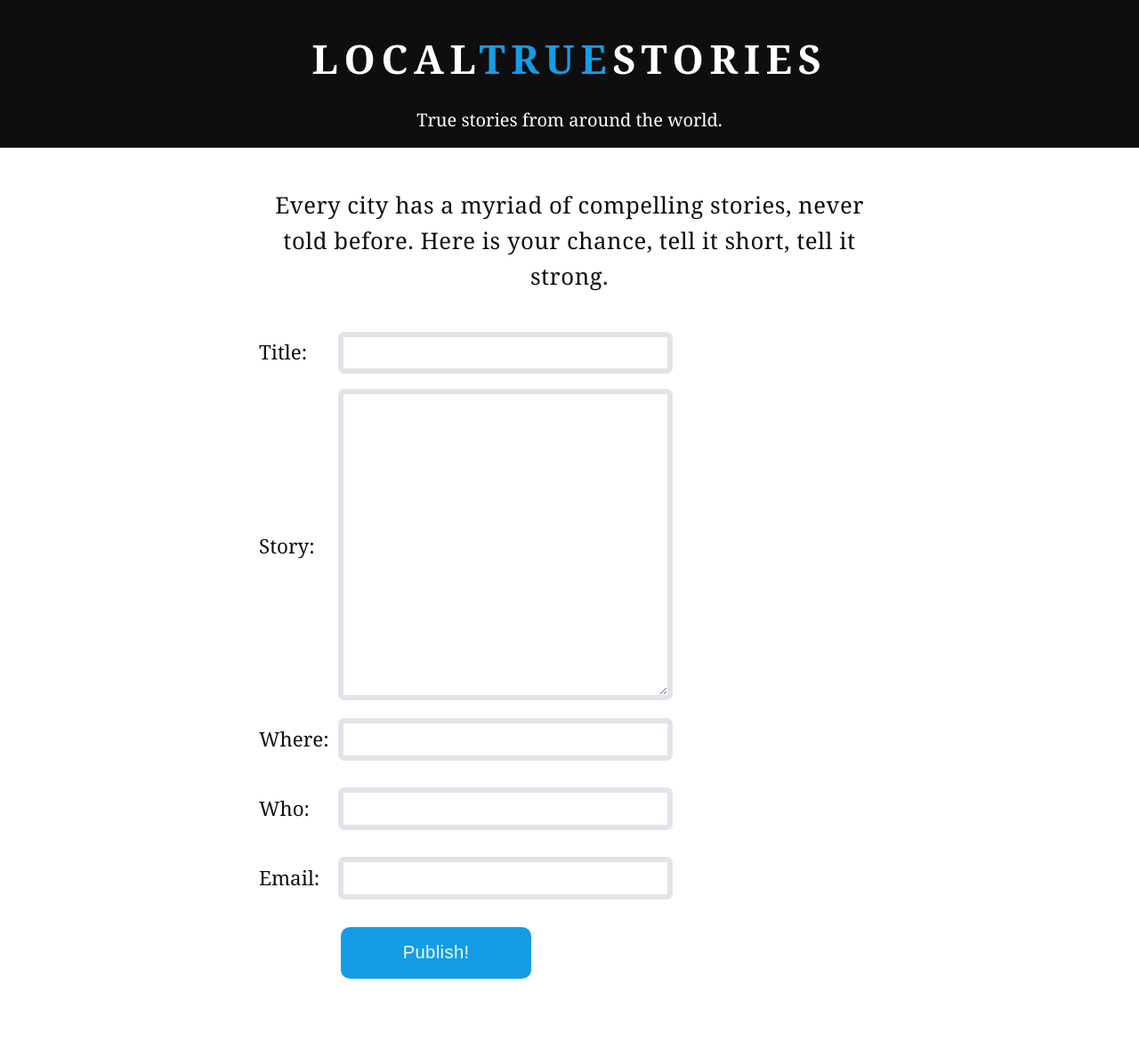
After one commit to sirob/stories, a Flask app: page /submit in a window 1280 px wide. The commit adds this page. Shown: the whole page at 89% size. Run offline with Flask 2, Linux system fonts and the light colour scheme.

Commit message:
stories project

```diff
--- a/app/forms.py
+++ b/app/forms.py
@@ -1,6 +1,12 @@
 from flask.ext.wtf import Form
-from wtforms import TextField, BooleanField, TextAreaField
-from wtforms.validators import Required, Length
+from wtforms import TextField, TextAreaField
+from wtforms.validators import Required, Length, Email
+import datetime
 
 class PostForm(Form):
-	post = TextField('post', validators = [Required()])
+	title = TextField('title', validators = [Required(), Length(min = 1, max = 140)])
+	body = TextAreaField('body', validators = [Required(), Length(min = 100, max = 1800)])
+	location = TextField('location', validators = [Length(min = 2, max = 64)])
+	timestamp = datetime.datetime.utcnow()
+	pseudonym = TextField('pseudonym', validators = [Required(), Length(min = 1, max = 64)])
+	email = TextField('email', validators = [Email(), Required(), Length(min = 5, max = 120)])
--- a/app/models.py
+++ b/app/models.py
@@ -3,9 +3,9 @@ from app import db
 class Story(db.Model):
 	id = db.Column(db.Integer, primary_key = True)
 	title = db.Column(db.String(140), unique = True)
-	body = db.Column(db.Text(1400))
+	body = db.Column(db.Text(1800))
 	location = db.Column(db.String(64))
-	#timestamp = db.Column(db.DateTime)
+	timestamp = db.Column(db.DateTime)
 	pseudonym = db.Column(db.String(64), unique = True)
 	email = db.Column(db.String(120), unique = True)
 
--- a/app/static/style.css
+++ b/app/static/style.css
@@ -1,9 +1,222 @@
+@media all {
+
 body {
-	 font-size: 100%;
-	 font-family: Georgia, serif;
-	 line-height: 150%;
-	}
+	font-family: Georgia, serif;
+	font-size: 100%;
+	line-height: 140%;
+	background-color: #ffffff;
+	color: #0f0e0e;
+	border-width: 0;
+	margin: 0;
+	padding-bottom: 3em;
+
+}
+
+p {
+	text-align: left;
+	font-size: 125%;
+	line-height: 155%;
+	letter-spacing: 0.02em;
+
+}
+
+h1 {
+	margin-bottom: 1.25em;
+	margin-top: 1.75em;
+	font-size: 220%;
+	line-height: 105%;
+}
+
+
+.title {
+	margin: auto;
+	width: 55%;
+}
+
+header {
+	background: #0f0e0e;
+	color: #ffffff;
+	display: block;
+	padding-top: 1.2em;
+	padding-bottom: 1.2em;
+	text-align: center;
+}
+
+header h4 {
+	margin: auto;
+	width: 55%;
+	font-size: 125%;
+	font-weight: 300;
+}
+
+header h1 {
+	margin: auto;
+	width: 55%;
+	margin-bottom: 0.8em;
+	margin-top: .5em;
+	font-size: 280%;
+	letter-spacing: 0.15em;
+	text-transform: uppercase;
+}
+
+header h1 span {
+	color: #169ce4;
+}
+
+header a {
+	text-decoration: None;
+	color: #ffffff;
+}
 
 a {
+	color: #111111;
+}
+
+ul, li {
+	width: 55%;
+	color: #169ce4;
+	margin-top: 3em;
+}
+
+.text {
+	margin: auto;
+	width: 55%;
+}
+
+.location {
+	font-style: italic;
+	color: #404040;
+}
+
+.pseudonym {
+	margin: auto;
+	width: 55%;
+	color: #404040;
+}
+
+#links {
+	margin: auto;
+	width: 55%;
+	margin-top: 3em;
+	margin-bottom: 1.25em;
+}
+
+#links h2 {
+	background-color: #f0f1f4;
+	font-weight: 300;
+	padding: 1em;
+	border-radius: 0.5em;
+}
+
+#links a {
 	text-decoration: none;
 }
+
+#links h2:hover{
+	background-color: #e2e4ea;
+}
+
+#tell {
+	margin: auto;
+	width: 55%;
+	margin-top: 3em;
+	margin-bottom: 1.25em;
+	border: 0.5em solid #f0f1f4;
+	border-radius: 0.5em;
+	-moz-box-sizing: border-box;
+    -webkit-box-sizing: border-box;
+    box-sizing: border-box;
+}
+
+#tell p {
+	padding: 1em;
+	text-align: center;
+}
+
+/*#button  {
+	margin: auto;
+	width: 55%;
+	margin-top: 2.75em;
+	margin-bottom: 1.25em;
+}*/
+
+#button p:hover {
+	background-color: #0154a5;
+	cursor:hand;
+}
+
+#button a{
+	text-decoration: none;
+	color: #ffffff;
+}
+
+#button  p{
+	color: #ebfcf4;
+	background-color: #169ce4;
+	border-radius: 0.5em;
+	margin-left: 10em;
+	margin-right: 10em;
+	margin-top: -3em;
+}
+
+#fields {
+	margin: auto;
+	width: 55%;
+	margin-top: 2em;
+	margin-bottom: 1.25em;
+	font-size: 140%;
+}
+
+#fields p {
+	font-size: 115%;
+	text-align: center;
+}
+
+#fields input:not(.publish) {
+	width: 27em;
+	height: 2.5em;
+	margin-bottom: 1em;
+	margin-top: 1em;
+	margin-left: 0.5em;
+	margin-right: 0.5em;
+	border-radius: 0.5em;
+	border: 0.5em solid #e2e4ea;
+	line-height: 155%;
+	letter-spacing: 0.02em;
+}
+
+#fields textarea {
+	width: 27em;
+	height: 25em;
+	margin-left: 0.5em;
+	margin-right: 0.5em;
+	border-radius: 0.5em;
+	border: 0.5em solid #e2e4ea;
+	line-height: 155%;
+	letter-spacing: 0.02em;
+}
+
+input.publish {
+	color: #ebfcf4;
+	background-color: #169ce4;
+	border-radius: 0.5em;
+	font-size: 115%;
+	margin: auto;
+	width: 55%;
+	padding: 0.67em;
+	margin-left: 0.47em;
+	font-size: 90%;
+	border: none;
+	line-height: 155%;
+	letter-spacing: 0.02em;
+	margin-top: .67em;
+
+
+}
+
+input.publish:hover {
+	background-color: #0154a5;
+	cursor:hand;
+}
+
+}
--- a/app/templates/base.html
+++ b/app/templates/base.html
@@ -14,9 +14,22 @@
 	</head>
 
 	<body>
-		<a href="/index"><h1>Localtruestories.com</h1></a>
+		<header>
+			<a href="/index"><h1>Local<span>True</span>Stories</h1></a>
 
-		<h4>True stories from around the world.</h4>
+			<h4>True stories from around the world.</h4>
+		</header>
+
+		{% with messages = get_flashed_messages() %}
+		{% if messages %}
+		<ul>
+		{% for message in messages %}
+			<li><h3>{{ message }}</h3></li>
+		{% endfor %}
+		</ul>
+
+	 	{% endif %}
+	 	{% endwith %}
 
 		{% block content %}{% endblock %}
 
--- /dev/null
+++ b/app/templates/submit.html
@@ -0,0 +1,60 @@
+{% extends "base.html" %}
+
+{% block content %}
+
+<div id="fields">
+
+		<p>Every city has a myriad of compelling stories, never told before. Here is your chance, tell it short, tell it strong.</p>
+
+<form action="" method="post" name="post">
+	{{form.hidden_tag()}}
+	<table>
+		<tr>
+			<td>Title:</td>
+			<td>{{ form.title(size = 30, maxlength = 140) }}</td>
+			<td>{% for error in form.errors.title %}
+				<span style="color: red;">{{error}}</span>
+				{% endfor %}
+			</td>
+		</tr>
+		<tr>
+			<td>Story:</td>
+			<td>{{ form.body(size = 100, maxlength = 1800)}}</td>
+			<td>{% for error in form.errors.body %}
+				<span style="color: red;">{{error}}</span>
+				{% endfor %}
+			</td>
+		</tr>
+		<tr>
+			<td>Where:</td>
+			<td>{{ form.location(size = 30, maxlength = 64)}}</td>
+			<td>{% for error in form.errors.location %}
+				<span style="color: red;">{{error}}</span>
+				{% endfor %}
+			</td>
+		</tr>
+		<tr>
+			<td>Who:</td>
+			<td>{{ form.pseudonym(size = 30, maxlength = 64)}}</td>
+			<td>{% for error in form.errors.pseudonym %}
+				<span style="color: red;">{{error}}</span>
+				{% endfor %}
+			</td>
+		</tr>
+		<tr>
+			<td>Email:</td>
+			<td>{{ form.email(size = 30, maxlength = 64)}}</td>
+			<td>{% for error in form.errors.email %}
+				<span style="color: red;">{{error}}</span>
+				{% endfor %}
+			</td>
+		</tr>
+		<tr>
+			<td></td>
+			<td><input class="publish" type="submit" value="Publish!"></td>
+			<td></td>
+		</tr>
+	</table>
+</form>
+
+{% endblock %}
--- a/app/views.py
+++ b/app/views.py
@@ -1,6 +1,8 @@
+#-*- coding: utf-8 -*-
+
 from flask import render_template, flash, redirect, session, url_for, request, g
 from flask.ext.login import login_user, logout_user, current_user, login_required
-from app import app, db
+from app import app, db, models
 from forms import PostForm
 from models import Story
 from datetime import datetime
@@ -8,35 +10,42 @@ from datetime import datetime
 @app.route('/')
 @app.route('/index')
 def index():
-	story1 = {'title': 'Najbl nora storija evah'} #fake storie titles
-	story2 = {'title': 'Mal mn nora storija'}
-	story3 = {'title': 'Cist mal nora storija'}
-	story4 = {'title': 'Neki neki'}
-	story5 = {'title': 'Neki'}
-	story6 = {'title': 'Se neki'}
+	stories = models.Story.query.order_by('timestamp desc').all()
+	t = [s.title for s in stories]
+	i = [s.id for s in stories]
 	return render_template("index.html",
-		story1 = story1,
-		story2 = story2,
-		story3 = story3,
-		story4 = story4,
-		story5 = story5,
-		story6 = story6,
-		)
+		story1 = t[0], id1 = str(i[0]),
+		story2 = t[1], id2 = str(i[1]),
+		story3 = t[2], id3 = str(i[2]),
+		story4 = t[3], id4 = str(i[3]),
+		story5 = t[4], id5 = str(i[4]),
+		story6 = t[5], id6 = str(i[5]),
+		story7 = t[6], id7 = str(i[6]),
+		story8 = t[7], id8 = str(i[7]),
+		story9 = t[8], id9 = str(i[8]),
+		story10 = t[9], id10 = str(i[9])) #tole se mi zdi zlo neelegantna rešitev?
 
-@app.route('/submit_story', methods = ['GET', 'POST'])
-def submit_story():
+@app.route('/submit', methods = ['GET', 'POST'])
+def submit():
 	form = PostForm()
 	if form.validate_on_submit():
-		post = Story(title = form.post.data)
+		post = Story(title = form.title.data,
+			body = form.body.data,
+			location = form.location.data,
+			pseudonym = form.pseudonym.data,
+			email = form.email.data,
+			timestamp = datetime.utcnow()) #zakaj je eno uro prej?
 		db.session.add(post)
 		db.session.commit()
-		flash('Your story has been published!')
-		return redirect(url_for("story.html"))
-	return render_template("submit_story.html",
+		flash("Here's your story!")
+		return redirect(url_for("story",
+			id = str(post.id)))
+	return render_template("submit.html",
 		form = form)
 
 
-@app.route('/story/<title>')
-def story():
+@app.route('/story/<id>')
+def story(id):
+	story = models.Story.query.get(id)
 	return render_template("story.html",
-		title = title)
+		story = story)
--- a/config.py
+++ b/config.py
@@ -1,3 +1,5 @@
+#-*- coding: utf-8 -*-
+
 import os
 
 basedir = os.path.abspath(os.path.dirname(__file__))
@@ -5,5 +7,5 @@ basedir = os.path.abspath(os.path.dirname(__file__))
 SQLALCHEMY_DATABASE_URI = 'sqlite:///' + os.path.join(basedir, 'app.db')
 SQLALCHEMY_MIGRATE_REPO = os.path.join(basedir, 'db_repository')
 
-CSRF_ENABLED = False
+CSRF_ENABLED = True  #a to sploh rabiš, če ni logina?
 SECRET_KEY = 'geslo'
```
Also changed, not shown: app/templates/index.html (+21 -9 lines), app/templates/story.html (+16 -4 lines), app.db, 5 other files.
